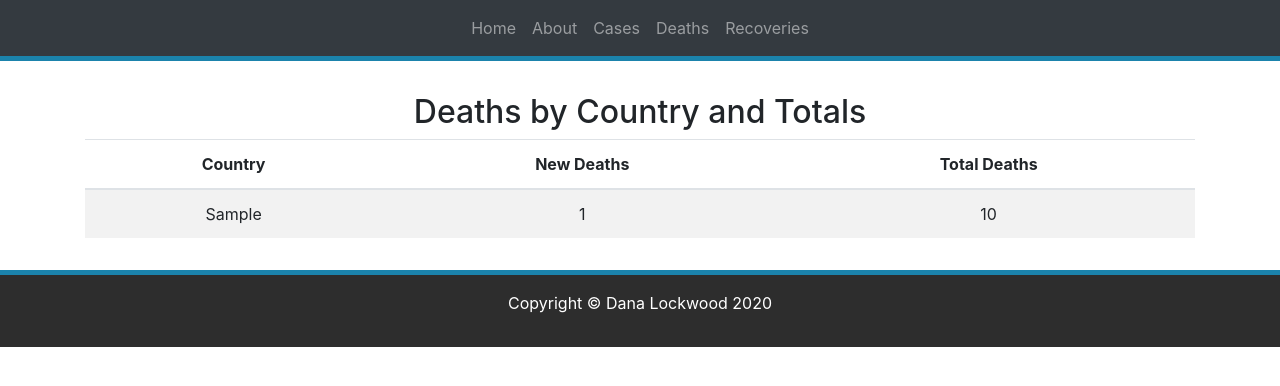
After one commit to D-Bits/COVID-19-Reporting, a Django app: page /deaths/ in a window 1280 px wide. The commit adds this page. Shown: the top 386 px of the page. Run offline with Django 3.2, Linux system fonts and the light colour scheme; tables that the repository leaves empty hold one stand-in row (values such as "Sample post"); some libraries are stand-ins or nearby versions.

Commit message:
Added deaths view, url, and template

```diff
--- a/reporting/reports/templates/reports/base.html
+++ b/reporting/reports/templates/reports/base.html
@@ -15,14 +15,17 @@
 
 <nav class="navbar navbar-expand-sm bg-dark navbar-dark justify-content-center">
     <ul class="navbar-nav">
-      <li class="nav-item active">
+      <li class="nav-item">
         <a class="nav-link" href="{% url 'index' %}">Home</a>
+      </li>
+      <li class="nav-item">
+        <a class="nav-link" href="{% url 'about' %}">About</a>
       </li>
       <li class="nav-item">
         <a class="nav-link" href="{% url 'cases' %}">Cases</a>
       </li>
       <li class="nav-item">
-        <a class="nav-link" href="#">Deaths</a>
+        <a class="nav-link" href="{% url 'deaths' %}">Deaths</a>
       </li>
       <li class="nav-item">
         <a class="nav-link" href="#">Recoveries</a>
--- /dev/null
+++ b/reporting/reports/templates/reports/deaths.html
@@ -0,0 +1,29 @@
+{% extends "reports/base.html" %}
+
+{% block title %}Home {% endblock %}
+
+{% block content %}
+
+    <h2>Deaths by Country and Totals</h2>
+
+    <table class="table table-striped">
+
+        <thead>
+            <tr>
+                <th>Country</th>
+                <th>New Deaths</th>
+                <th>Total Deaths</th>
+            </tr>
+        </thead>
+        {% for nation in countries %}
+            <tbody>
+                <tr>
+                <td>{{nation.Country}}</td>
+                <td>{{nation.NewDeaths}}</td>
+                <td>{{nation.TotalDeaths}}</td>
+                </tr>
+            </tbody>
+        {% endfor %}
+    </table>
+
+{% endblock %}
--- a/reporting/reports/urls.py
+++ b/reporting/reports/urls.py
@@ -1,7 +1,9 @@
 from django.urls import path, include
-from .views import IndexView, CasesView
+from .views import IndexView, CasesView, DeathsView, about
 
 urlpatterns = [
     path('', IndexView.as_view(), name="index"),
+    path('about/', about, name='about'),
     path('cases/', CasesView.as_view(), name="cases"),
+    path('deaths/', DeathsView.as_view(), name="deaths"),
 ]
--- a/reporting/reports/views.py
+++ b/reporting/reports/views.py
@@ -1,5 +1,6 @@
 from django.shortcuts import render
 from django.views.generic import ListView
+from django.db.models import Sum
 from .models import Summary
 
 
@@ -24,3 +25,22 @@ class CasesView(ListView):
     def get_queryset(self):
 
         return Summary.objects.order_by('-TotalConfirmed')
+
+
+# View for info about deaths from COVID-19
+class DeathsView(ListView):
+
+    model = Summary
+    context_object_name = 'countries'
+    paginate_by = 25
+    template_name = "reports/deaths.html"
+
+    def get_queryset(self):
+
+        return Summary.objects.order_by('-TotalDeaths')
+
+
+# For about page
+def about(request):
+
+    return render(request, 'reports/about.html')
```
